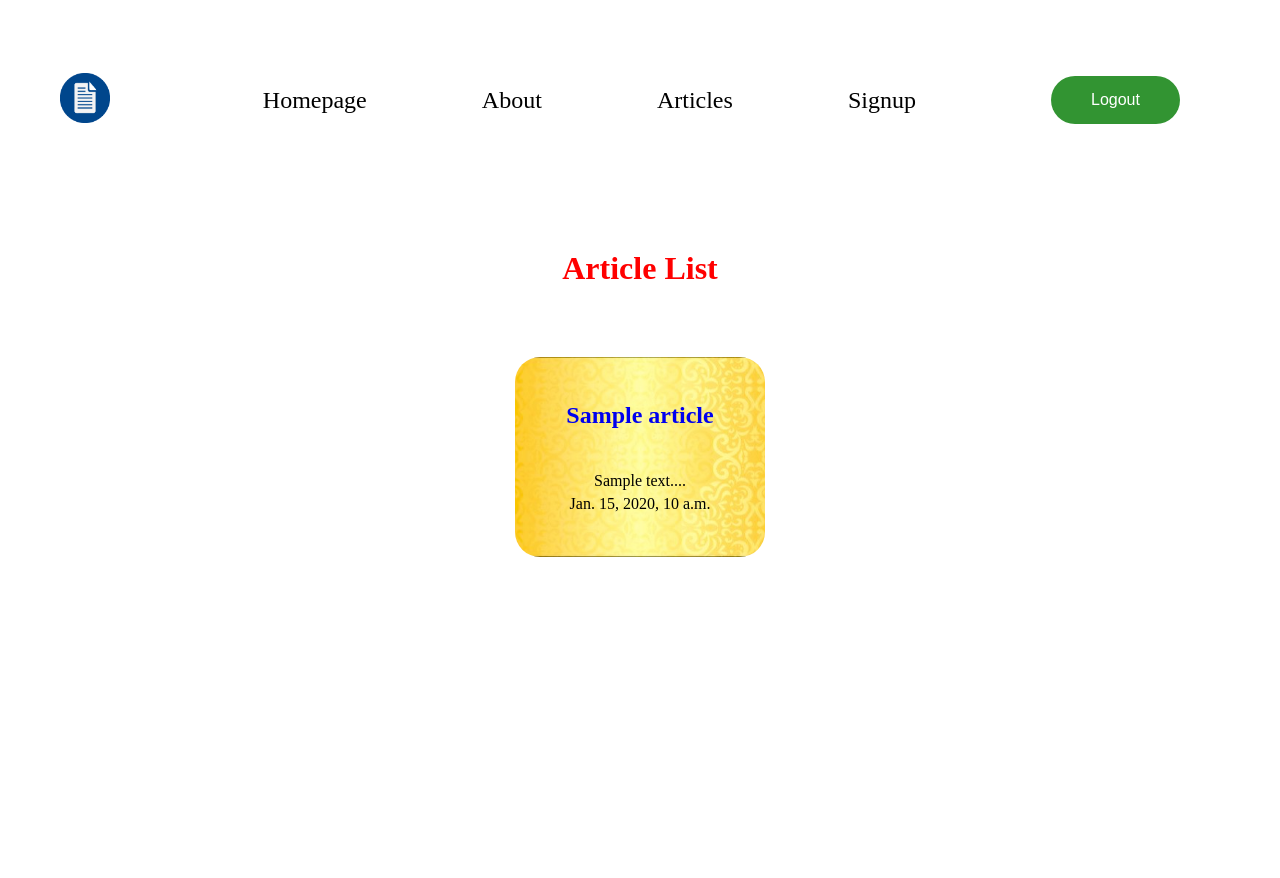
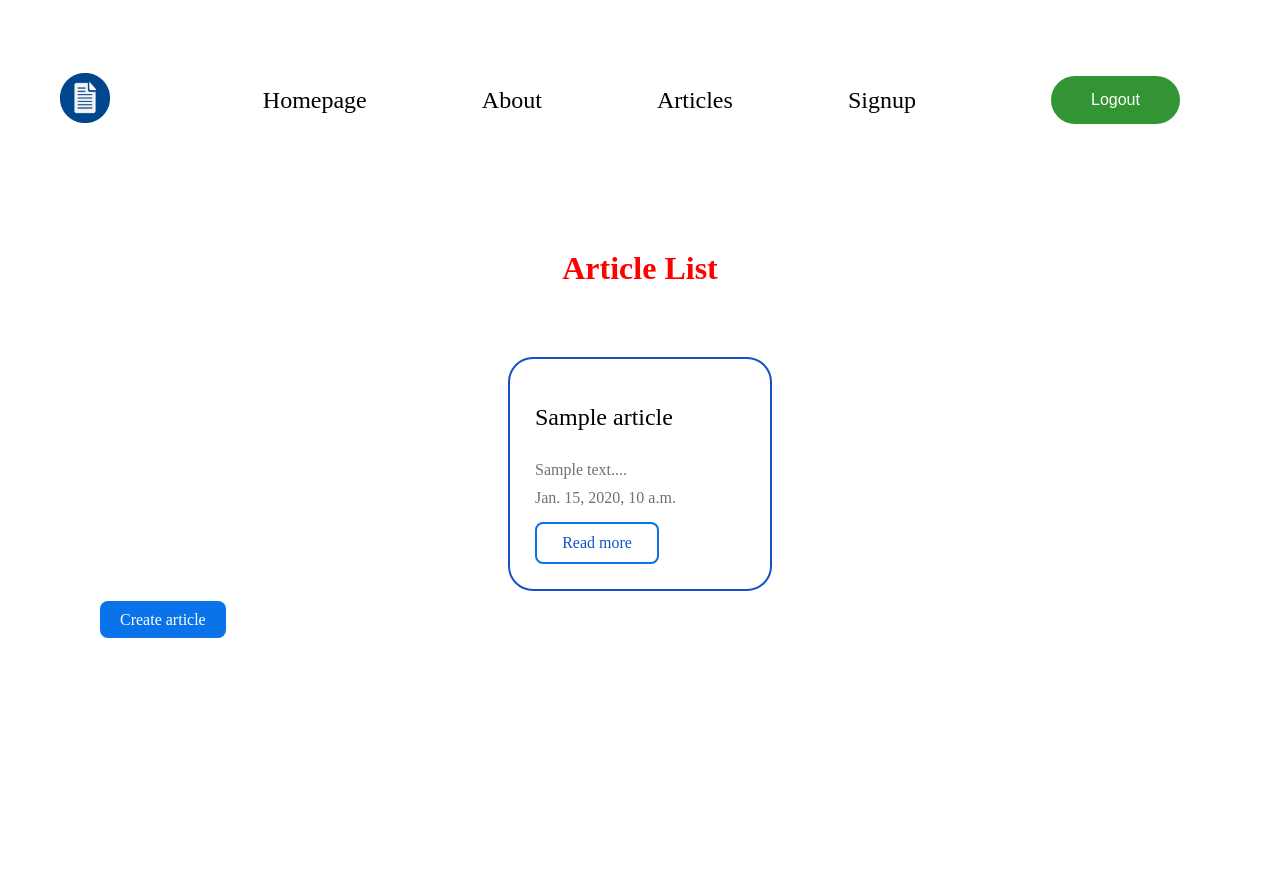
Before and after one commit to Maksim2048/NMN_609-32_blog, a Django app: page /articles/ in a window 1280 px wide. Shown: the top 878 px of the page. Run offline with Django 5.2, Linux system fonts and the light colour scheme; a user stored in the database is signed in; tables that the repository leaves empty hold one stand-in row (values such as "Sample post").

Commit message:
- change design cards

```diff
--- a/accounts/templates/accounts/login.html
+++ b/accounts/templates/accounts/login.html
@@ -10,7 +10,7 @@
         {% if request.GET.next %}
             <input type="hidden" name="next" value="{{ request.GET.next }}">
         {% endif %}
-            <button type="submit" class="btn btn-primary">Sign up</button>
+        <button type="submit" class="btn btn-primary">Login</button>
     </form>
 </div>
 {% endblock content %}
--- a/accounts/views.py
+++ b/accounts/views.py
@@ -21,7 +21,7 @@ def login_view(request):
             login(request, user)
             if 'next' in request.POST:
                 return redirect(request.POST['next'])
-            return redirect('/articles')
+            return redirect('articles:list')
     else:
         form = AuthenticationForm()
     return render(request, 'accounts/login.html', {'form': form})
--- a/articles/templates/articles/article_list.html
+++ b/articles/templates/articles/article_list.html
@@ -7,9 +7,7 @@
             {% for element in articles %}
                 <div class="article_item">
                     <h2>
-                        <a href="{% url 'articles:article_detail' slug=element.slug %}">
-                            {{ element.title }}
-                        </a>
+                        {{ element.title }}
                     </h2>
                     <div class="article_content">
                         <p>
@@ -18,9 +16,13 @@
                         <time>
                             {{ element.date }}
                         </time>
+                        <div class="read_more_btn"><a href="{% url 'articles:article_detail' slug=element.slug %}">Read more</a></div>
                     </div>
                 </div>
             {% endfor %}
         </div>
+        {% if user.is_authenticated %}
+            <a class="create_articles" href="{% url 'articles:create' %}">Create article</a>
+        {% endif %}
     </main>
 {% endblock content %}
--- a/static/css/style.css
+++ b/static/css/style.css
@@ -23,50 +23,84 @@ h1{
 a{
     text-decoration: none;
 }
-.articles{
-    display: flex;
-    /*justify-content: space-between;*/
-    align-items: center;
-    flex-wrap: wrap;
+/*.articles{*/
+/*    display: flex;*/
+/*    !*justify-content: space-between;*!*/
+/*    align-items: center;*/
+/*    flex-wrap: wrap;*/
+/*    margin-top: 50px;*/
+/*}*/
+.articles {
+    display: grid;
+    grid-template-columns: repeat(auto-fit, minmax(250px, 1fr));
+    gap: 20px;
     margin-top: 50px;
+    justify-content: center;
 }
+
 .article_item{
-    width: 200px;
-    height: 150px;
+    width: 210px;
+    height: 180px;
     display: flex;
     flex-direction: column;
-    align-items: center;
     border-radius: 25px;
     padding: 25px 25px;
     margin: 20px auto;
-    text-align: center;
-    background-image: url('../img/card_article.jpg');
-    background-size: cover;
-    background-position: center;
-    background-repeat: no-repeat;
-    justify-content: space-between;
+    /*background-image: url('../img/card_article.jpg');*/
+    /*background-size: cover;*/
+    /*background-position: center;*/
+    /*background-repeat: no-repeat;*/
+    border: solid 2px #1552c4;
 }
-.article_item a{
-    margin-bottom: 20px;
+
+.article_item h2{
+    margin-bottom: 25px;
+    font-weight: normal;
 }
+
 .article_content {
     display: flex;
     flex-direction: column;
-    align-items: center;
+    align-items: flex-start;
+    color: #737070;
+}
+.article_content p, time{
+    margin: 5px 0;
+}
+.article_content a{
+    display: flex;
+    padding: 10px 20px;
+    background-color: #ffffff;
+    color: #1552c4;
+    border: solid #0a73ea 2px;
+    border-radius: 8px;
+    margin-top: 10px;
     justify-content: center;
-    height: 100%;
+    align-items: flex-end;
+    width: 40%;
+    max-height: 20px;
 }
 
-.article_content p {
-    margin: 5px 0;
-    color: black;
+.read_more_btn{
+    width: 200px;
 }
-.article_content a{
-    color: purple;
-}
+
 .logo img{
     width: 50px;
     height: 50px;
+}
+
+.create_articles{
+    padding: 10px 20px;
+    background-color: #0a73ea;
+    color: white;
+    border: none;
+    border-radius: 8px;
+    margin: 10px 20px;
+}
+
+.create_articles:hover{
+    background-color: #0079ff;
 }
 
 header{
@@ -162,6 +196,7 @@ nav button:hover{
     margin: 0 auto;
 }
 
+/*Главная страница */
 .homepage_fon
 {
     display: flex;
```
Lines whose indentation alone changed are shown as unchanged.
